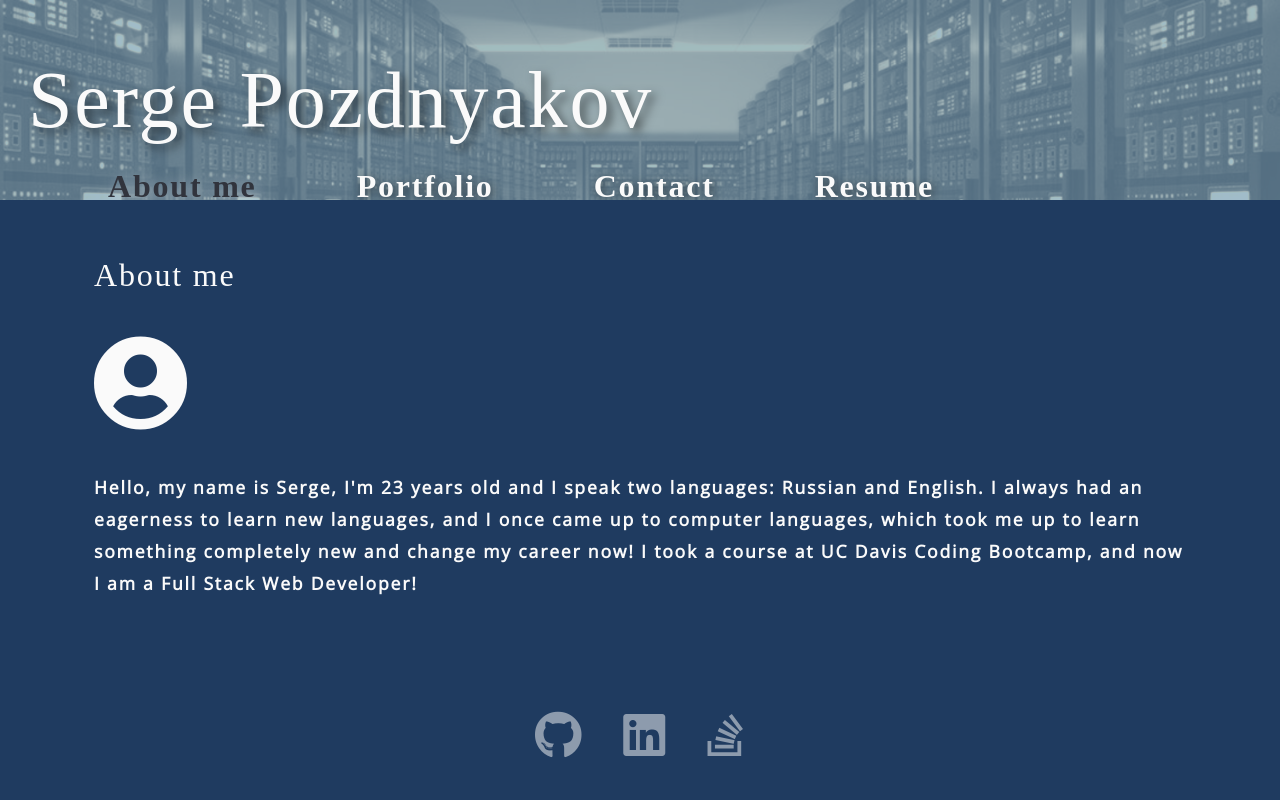
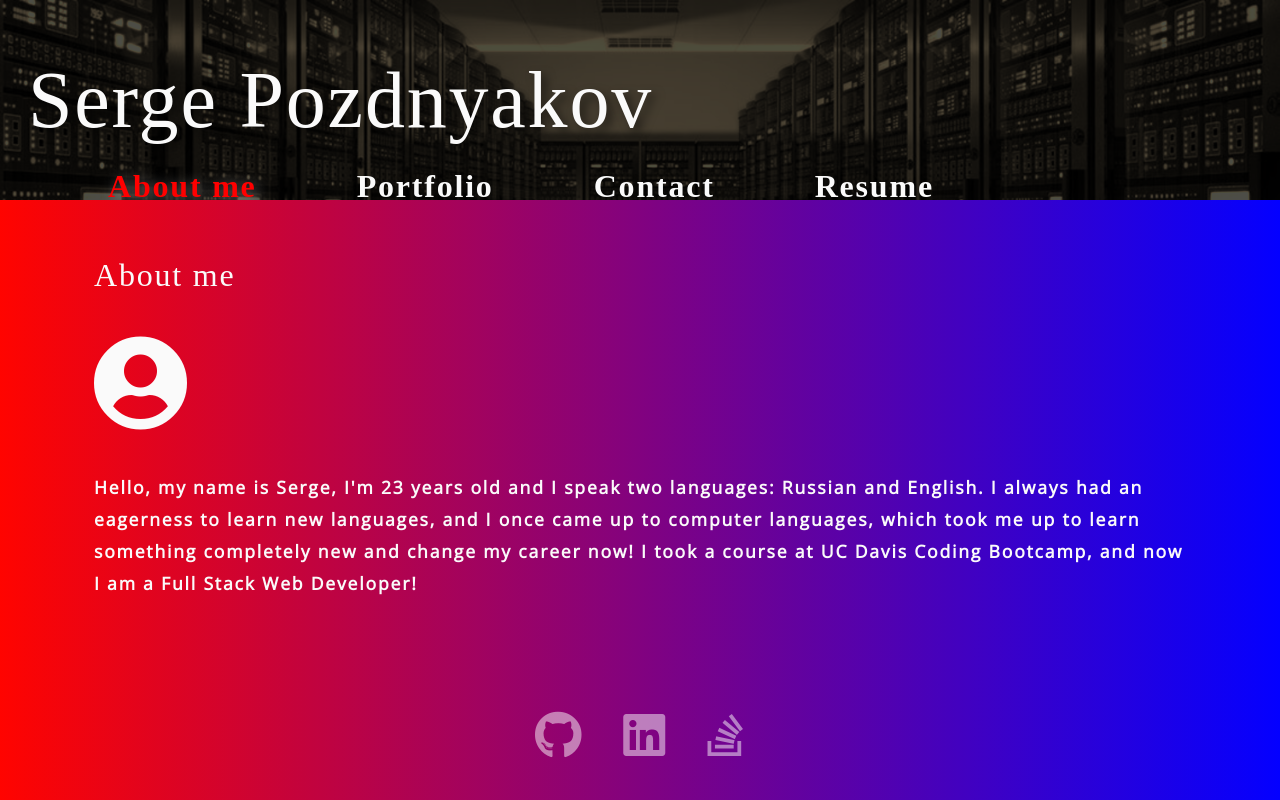
Before and after one commit to Serge2233/my-dev-portfolio, a React (Create React App) app: page / in a window 1280 px wide. Built offline with nearby package versions, Linux system fonts and the light colour scheme; a web font is replaced by a local one.

Commit message:
app deploy

```diff
--- a/src/index.css
+++ b/src/index.css
@@ -5,11 +5,11 @@ main {
 }
 :root {
   --primary: #8c54ff;
-  --secondary: #31343d;
+  --secondary: #ff0000;
   --tertiary: #b12704;
   --light: #fafafa;
-  --dark: #799fba;
-  --darker: #1f3b60;
+  --dark: #000000;
+  --darker: linear-gradient(to right, #ff0400, #0400ff);
   --alpha: rgba(255, 255, 255, 0.7);
   --error: rgb(228, 46, 1);
   --spacing-one: calc(1rem * 0.5);
```
Also changed, not shown: package.json (+7 -3 lines), 1 other file (tests, documents, lock files or other folders).
